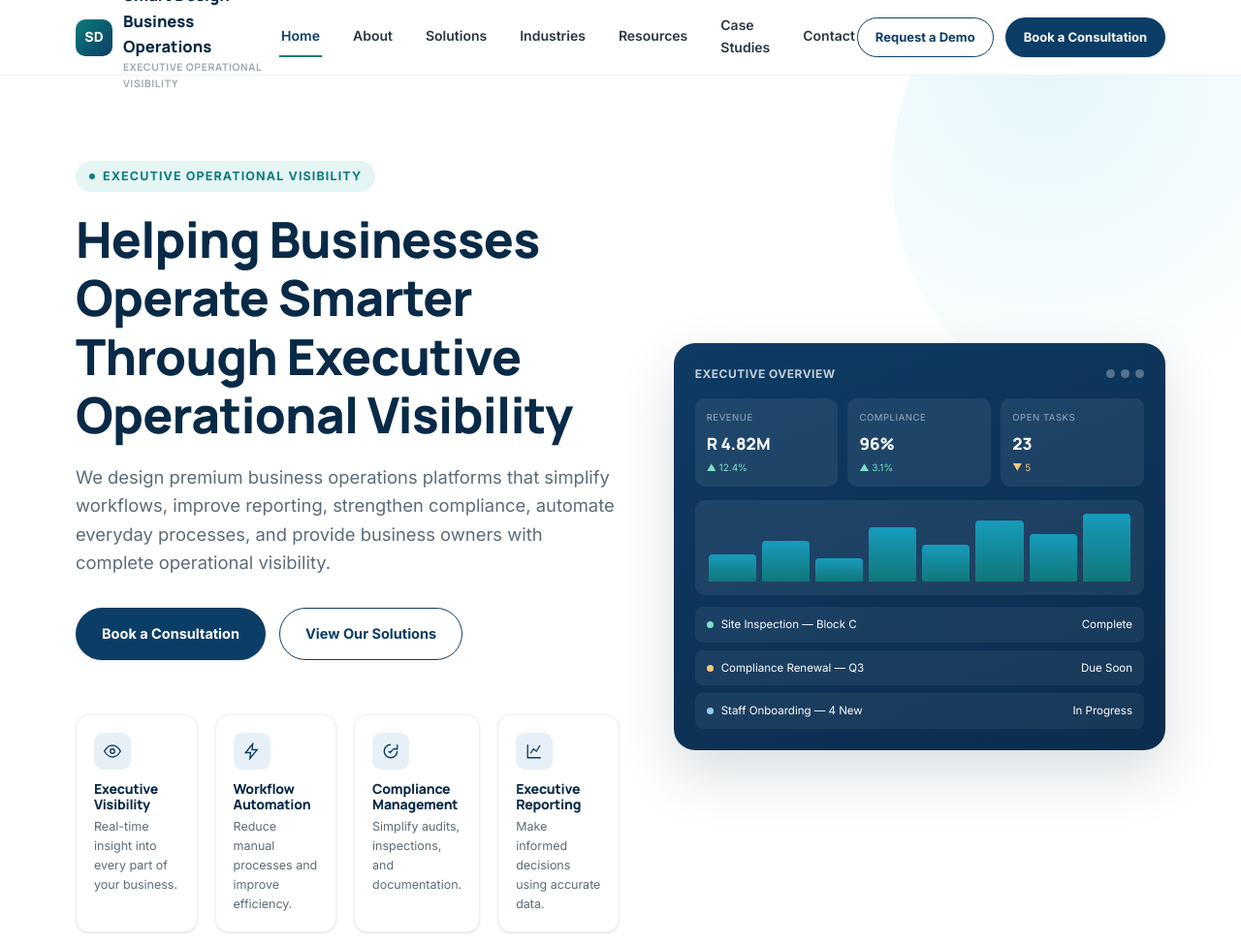
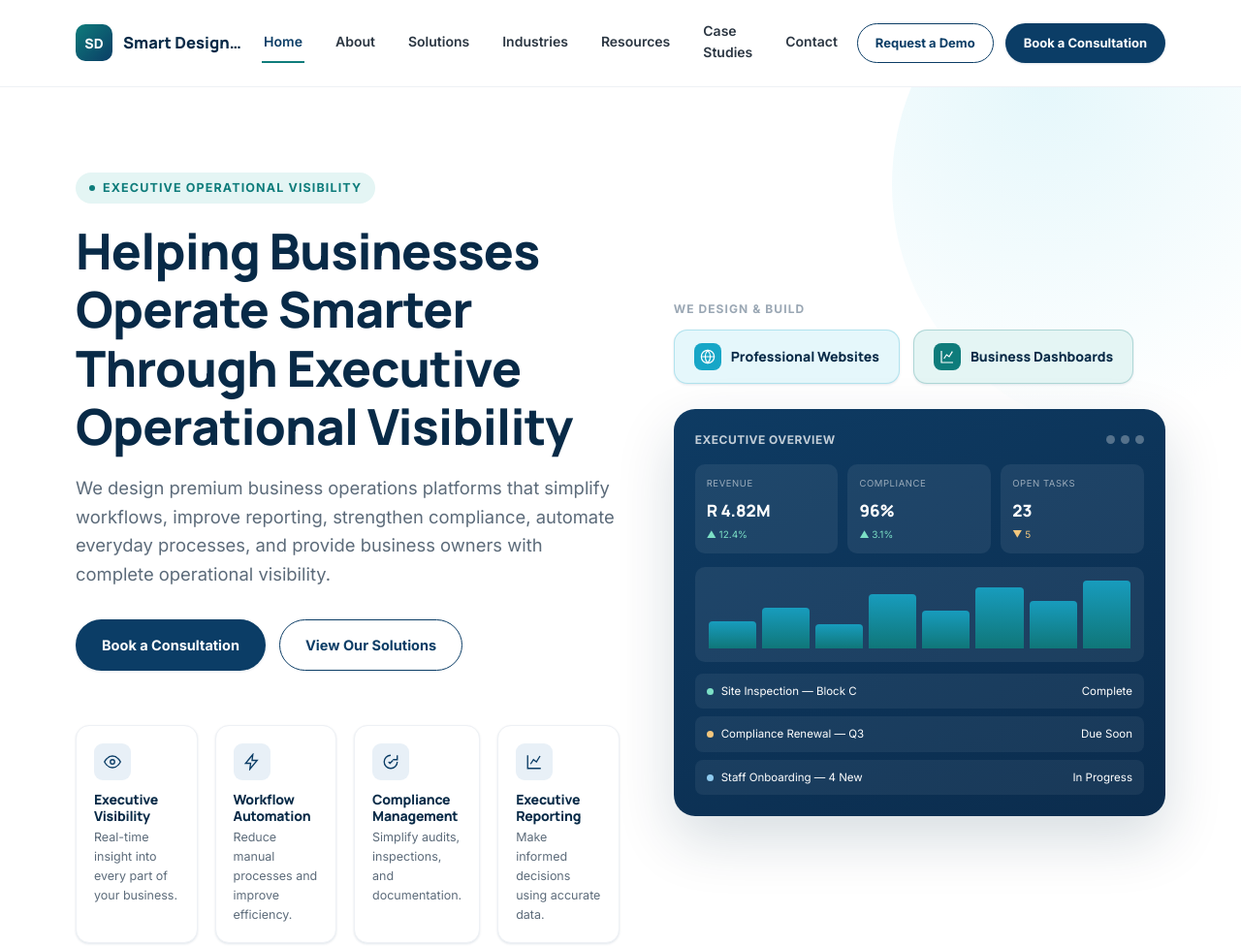
Before and after one commit to smartdesignbc-create/Smart-Design-live, a plain HTML site: page index.html in a window 1280 px wide. Shown: the top 976 px of the page at 97% size. Drawn offline with Linux system fonts and the light colour scheme.

Commit message:
Update meta description and navigation styles

```diff
--- a/index.html
+++ b/index.html
@@ -4,7 +4,7 @@
 <meta charset="UTF-8" />
 <meta name="viewport" content="width=device-width, initial-scale=1.0" />
 <title>Smart Design Business Operations | Executive Operational Visibility</title>
-<meta name="description" content="Smart Design Business Operations designs premium business operations platforms that simplify workflows, improve reporting, strengthen compliance, and give leadership teams complete operational visibility.">
+<meta name="description" content="Smart Design Business Operations designs and builds premium business dashboards and professional websites that simplify workflows, improve reporting, and give leadership teams complete operational visibility.">
 <link rel="preconnect" href="https://fonts.googleapis.com">
 <link href="https://fonts.googleapis.com/css2?family=Manrope:wght@700;800&family=Inter:wght@400;500;600;700&display=swap" rel="stylesheet">
 <style>
@@ -113,19 +113,23 @@ button{ font-family:inherit; }
 
 /* ---------- NAVIGATION ---------- */
 .site-nav{
-  position:sticky; top:0; z-index:200; background:rgba(255,255,255,0.92);
+  position:sticky; top:0; z-index:200; background:rgba(255,255,255,0.95);
   backdrop-filter:saturate(180%) blur(14px);
   border-bottom:1px solid var(--grey-100);
-  height:var(--nav-h);
+  min-height:var(--nav-h);
 }
-.nav-inner{ max-width:var(--container); margin:0 auto; padding:0 28px; height:100%; display:flex; align-items:center; justify-content:space-between; }
-.brand{ display:flex; align-items:center; gap:11px; font-weight:800; color:var(--exec-blue-dark); font-size:16.5px; font-family:'Manrope',sans-serif; }
+.nav-inner{ max-width:var(--container); margin:0 auto; padding:13px 28px; min-height:var(--nav-h); display:flex; align-items:center; justify-content:space-between; gap:18px; flex-wrap:nowrap; }
+.brand{ display:flex; align-items:center; gap:11px; font-weight:800; color:var(--exec-blue-dark); font-size:15px; font-family:'Manrope',sans-serif; line-height:1.25; white-space:nowrap; flex-shrink:1; min-width:0; }
 .brand .mark{
   width:38px; height:38px; border-radius:10px; flex-shrink:0;
   background:linear-gradient(135deg, var(--teal), var(--exec-blue));
   display:flex; align-items:center; justify-content:center; color:#fff; font-weight:800; font-size:14px;
 }
-.brand .name-sub{ display:block; font-size:10.5px; font-weight:600; color:var(--grey-400); letter-spacing:0.06em; text-transform:uppercase; }
+.brand > span:not(.mark){ overflow:hidden; text-overflow:ellipsis; white-space:nowrap; }
+.brand .name-sub{ display:none; }
+@media (min-width:1080px){
+  .brand{ font-size:16.5px; }
+}
 .nav-links{ display:flex; align-items:center; gap:30px; }
 .nav-links a{ font-size:14px; font-weight:600; color:var(--grey-800); padding:8px 2px; border-bottom:2px solid transparent; transition:color .15s, border-color .15s; }
 .nav-links a:hover, .nav-links a.active{ color:var(--exec-blue); border-bottom-color:var(--teal); }
@@ -158,6 +162,24 @@ button{ font-family:inherit; }
 .hero-value .vi{ width:38px; height:38px; border-radius:9px; background:var(--exec-blue-light); color:var(--exec-blue); display:flex; align-items:center; justify-content:center; margin-bottom:12px; }
 .hero-value h4{ font-size:14px; margin:0 0 4px 0; color:var(--exec-blue-dark); font-family:'Manrope',sans-serif; font-weight:800; }
 .hero-value p{ font-size:12.5px; margin:0; color:var(--grey-600); }
+
+/* ---------- HERO SERVICES CALLOUT ---------- */
+.hero-services{ margin-bottom:26px; }
+.hero-services-label{
+  display:block; font-size:12px; font-weight:700; text-transform:uppercase; letter-spacing:0.09em;
+  color:var(--grey-400); margin-bottom:12px;
+}
+.hero-services-row{ display:flex; gap:14px; flex-wrap:wrap; }
+.hero-service-badge{
+  display:inline-flex; align-items:center; gap:10px; padding:13px 20px; border-radius:14px;
+  font-weight:800; font-size:14px; font-family:'Manrope',sans-serif; box-shadow:var(--shadow-sm);
+  border:1.5px solid transparent;
+}
+.hero-service-badge .hsb-icon{ width:28px; height:28px; border-radius:8px; display:flex; align-items:center; justify-content:center; flex-shrink:0; }
+.hero-service-badge.site-badge{ background:var(--cyan-light); color:var(--exec-blue-dark); border-color:rgba(23,166,199,0.25); }
+.hero-service-badge.site-badge .hsb-icon{ background:var(--cyan); color:#fff; }
+.hero-service-badge.dash-badge{ background:var(--teal-light); color:var(--exec-blue-dark); border-color:rgba(14,124,123,0.25); }
+.hero-service-badge.dash-badge .hsb-icon{ background:var(--teal); color:#fff; }
 
 /* ---------- DASHBOARD MOCKUP GRAPHIC ---------- */
 .dash-mock{
@@ -349,7 +371,7 @@ button{ font-family:inherit; }
 
 <nav class="site-nav">
   <div class="nav-inner">
-    <a href="#home" class="brand" data-nav-link><span class="mark">SD</span><span>Smart Design Business Operations<span class="name-sub">Executive Operational Visibility</span></span></a>
+    <a href="#home" class="brand" data-nav-link><span class="mark">SD</span><span>Smart Design Business Operations</span></a>
     <div class="nav-links">
       <a href="#home" data-nav-link data-page="home">Home</a>
       <a href="#about" data-nav-link data-page="about">About</a>
@@ -409,6 +431,19 @@ button{ font-family:inherit; }
     </div>
 
     <div class="hero-visual reveal">
+      <div class="hero-services">
+        <span class="hero-services-label">We Design &amp; Build</span>
+        <div class="hero-services-row">
+          <div class="hero-service-badge site-badge">
+            <span class="hsb-icon"><svg width="16" height="16" viewBox="0 0 24 24" fill="none" stroke="currentColor" stroke-width="1.8"><circle cx="12" cy="12" r="10"/><path d="M2 12h20M12 2a15.3 15.3 0 0 1 4 10 15.3 15.3 0 0 1-4 10 15.3 15.3 0 0 1-4-10 15.3 15.3 0 0 1 4-10z"/></svg></span>
+            Professional Websites
+          </div>
+          <div class="hero-service-badge dash-badge">
+            <span class="hsb-icon"><svg width="16" height="16" viewBox="0 0 24 24" fill="none" stroke="currentColor" stroke-width="1.8"><path d="M3 3v18h18"/><path d="M7 15l4-6 4 3 5-8"/></svg></span>
+            Business Dashboards
+          </div>
+        </div>
+      </div>
       <div class="dash-mock">
         <div class="dash-mock-top">
           <span class="dash-mock-title">EXECUTIVE OVERVIEW</span>
```
